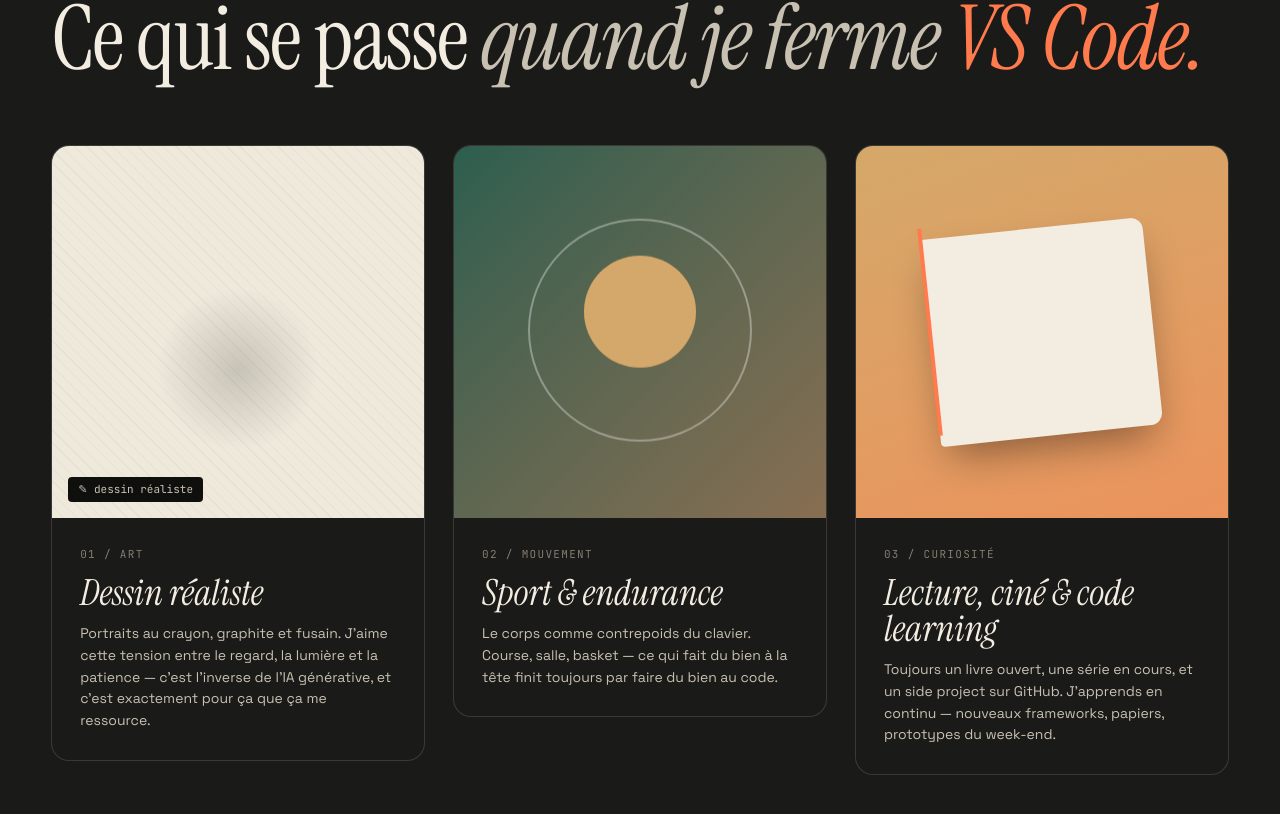
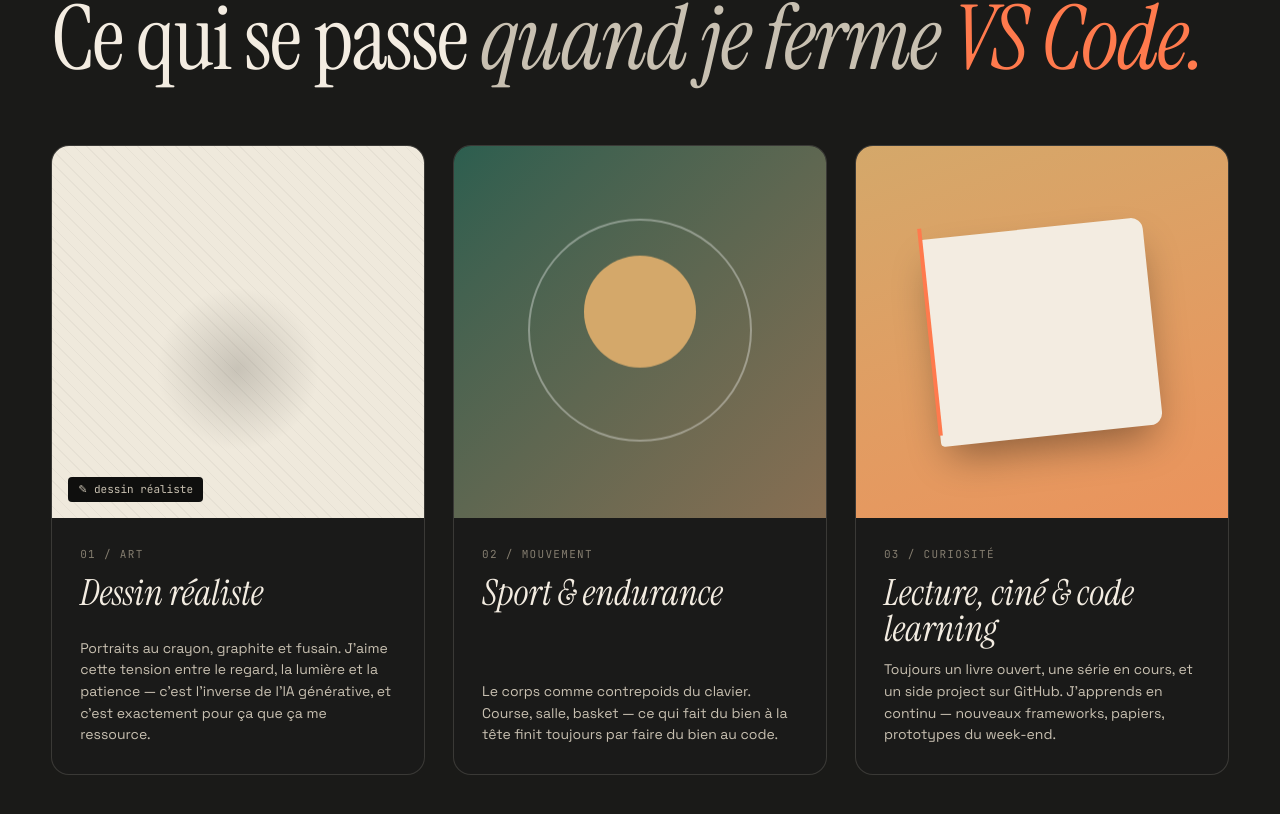
Before and after one commit to MelchiorObame/portfolio-cv-melchior, a React (Vite) app: page / in a window 1280 px wide. Shown: the part 8368-9182 px from the top of the page. Built offline with nearby package versions, Linux system fonts and the light colour scheme.

Commit message:
feat: enhance layout of education and passions sections for better visual consistency

```diff
--- a/src/components/sections/Education.tsx
+++ b/src/components/sections/Education.tsx
@@ -17,10 +17,10 @@
           </h2>
         </RevealWrapper>
 
-        <div className="grid grid-cols-1 md:grid-cols-2 gap-8">
+        <div className="grid grid-cols-1 md:grid-cols-2 gap-8 items-stretch">
           {education.map((edu, i) => (
-            <RevealWrapper key={edu.id} delay={i * 0.12}>
-              <div className="p-9 border border-[var(--line)] rounded-card bg-card transition-transform duration-350 hover:-translate-y-1">
+            <RevealWrapper key={edu.id} delay={i * 0.12} className="h-full">
+              <div className="h-full p-9 border border-[var(--line)] rounded-card bg-card transition-transform duration-350 hover:-translate-y-1">
                 <div className="font-mono text-xs text-ink-3 tracking-[0.06em] mb-3.5">{edu.years}</div>
                 <h3 className="font-display italic text-[28px] leading-[1.1] mb-1.5">{edu.school}</h3>
                 <p className="text-[15px] text-ink-2">{edu.degree}</p>
--- a/src/components/sections/Passions.tsx
+++ b/src/components/sections/Passions.tsx
@@ -19,10 +19,10 @@
           </h2>
         </RevealWrapper>
 
-        <div className="grid grid-cols-1 md:grid-cols-3 gap-7">
+        <div className="grid grid-cols-1 md:grid-cols-3 gap-7 items-stretch">
           {passions.map((p, i) => (
-            <RevealWrapper key={p.id} delay={i * 0.12}>
-              <div className="rounded-card overflow-hidden border border-[var(--line)] bg-card flex flex-col min-h-[480px] transition-transform duration-350 hover:-translate-y-1.5">
+            <RevealWrapper key={p.id} delay={i * 0.12} className="h-full">
+              <div className="h-full rounded-card overflow-hidden border border-[var(--line)] bg-card flex flex-col transition-transform duration-350 hover:-translate-y-1.5">
                 <div
                   className={cn(
                     'aspect-square overflow-hidden',
```
